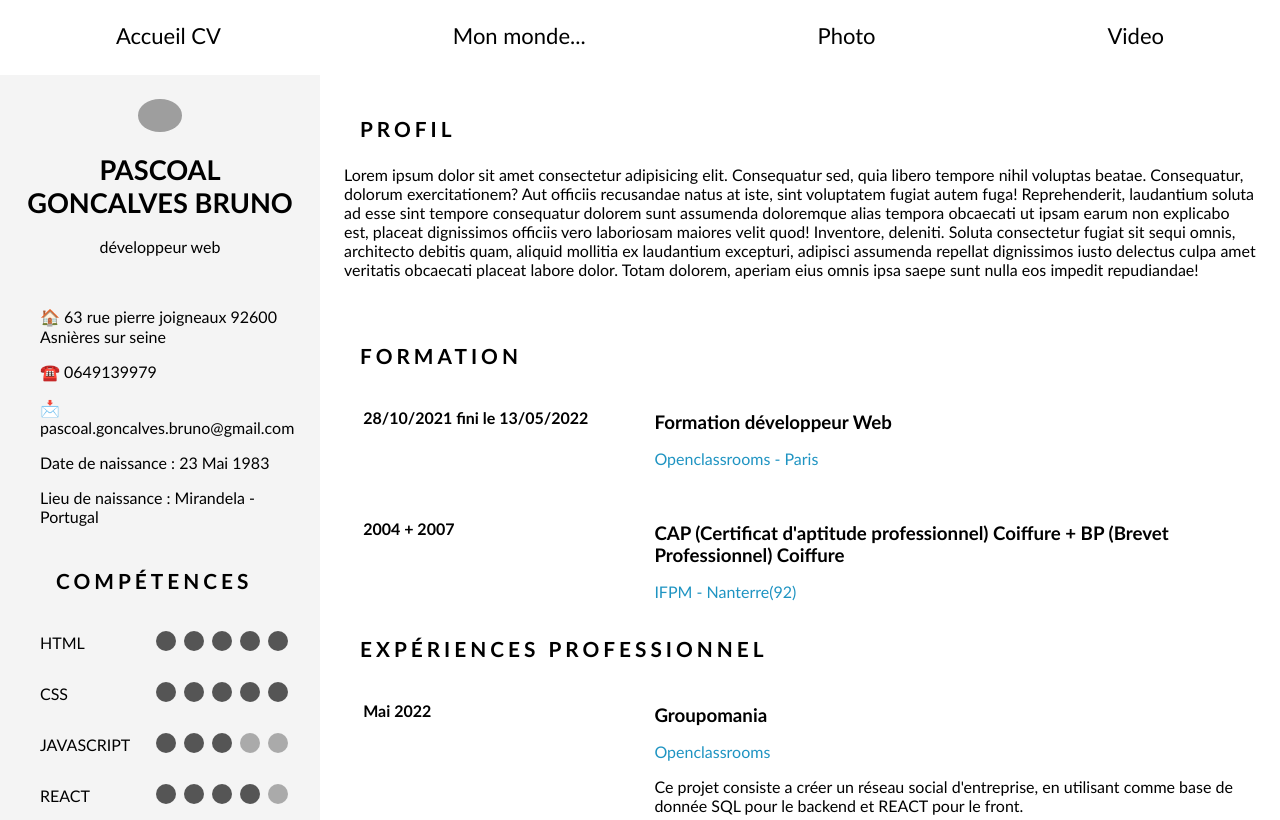
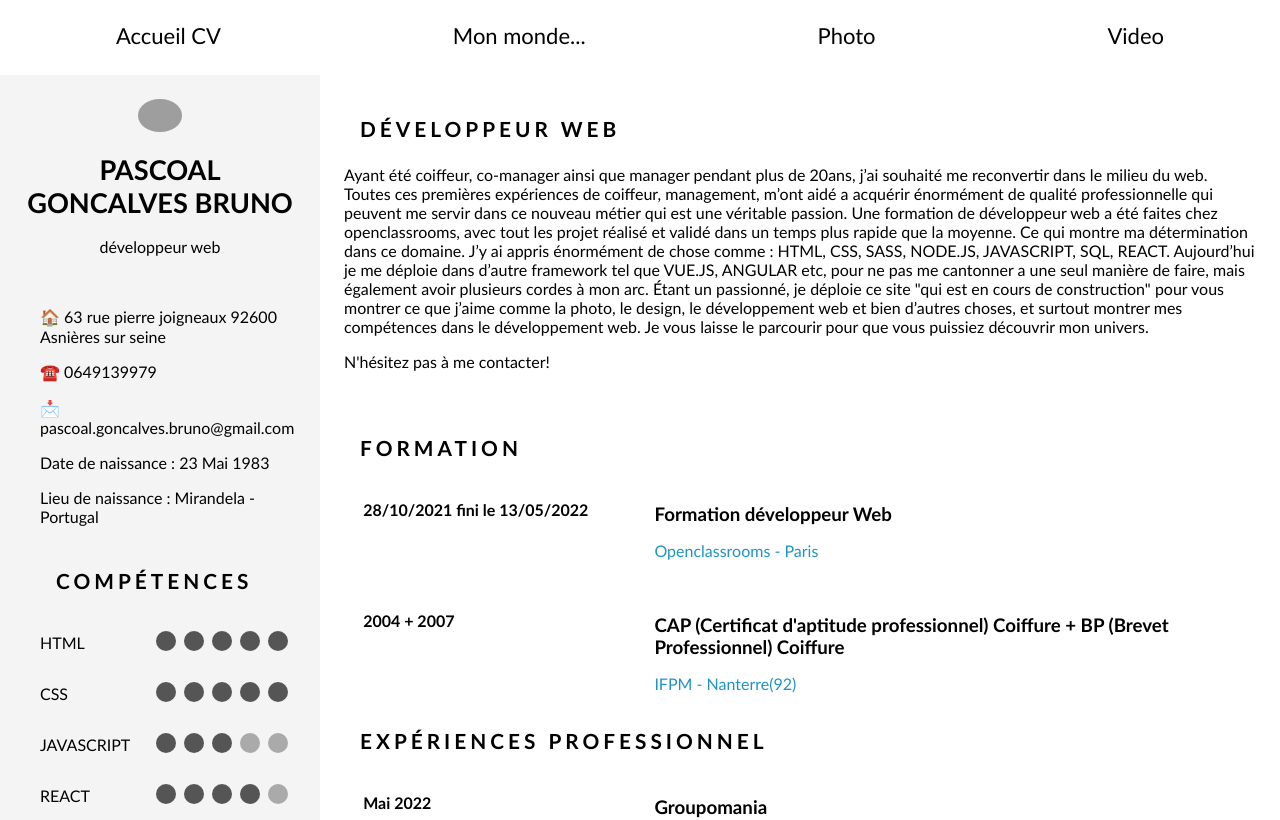
Before and after one commit to bruno92600/testmonsite, a React (Create React App) app: page / in a window 1280 px wide. Shown: the top 820 px of the page. Built offline with nearby package versions, Linux system fonts and the light colour scheme; grey boxes are pictures that could not be loaded.

Commit message:
rectif profil

```diff
--- a/src/components/ProfilCV.js
+++ b/src/components/ProfilCV.js
@@ -3,21 +3,26 @@ import React from "react";
 const ProfilCV = () => {
   return (
     <div className="profil mb5">
-      <h2 className="h2">Profil</h2>
+      <h2 className="h2">DÉVELOPPEUR WEB</h2>
       <p>
-        Lorem ipsum dolor sit amet consectetur adipisicing elit. Consequatur
-        sed, quia libero tempore nihil voluptas beatae. Consequatur, dolorum
-        exercitationem? Aut officiis recusandae natus at iste, sint voluptatem
-        fugiat autem fuga! Reprehenderit, laudantium soluta ad esse sint tempore
-        consequatur dolorem sunt assumenda doloremque alias tempora obcaecati ut
-        ipsam earum non explicabo est, placeat dignissimos officiis vero
-        laboriosam maiores velit quod! Inventore, deleniti. Soluta consectetur
-        fugiat sit sequi omnis, architecto debitis quam, aliquid mollitia ex
-        laudantium excepturi, adipisci assumenda repellat dignissimos iusto
-        delectus culpa amet veritatis obcaecati placeat labore dolor. Totam
-        dolorem, aperiam eius omnis ipsa saepe sunt nulla eos impedit
-        repudiandae!
+        Ayant été coiffeur, co-manager ainsi que manager pendant plus de 20ans,
+        j’ai souhaité me reconvertir dans le milieu du web. Toutes ces premières
+        expériences de coiffeur, management, m’ont aidé a acquérir énormément de
+        qualité professionnelle qui peuvent me servir dans ce nouveau métier qui
+        est une véritable passion. Une formation de développeur web a été faites
+        chez openclassrooms, avec tout les projet réalisé et validé dans un
+        temps plus rapide que la moyenne. Ce qui montre ma détermination dans ce
+        domaine. J’y ai appris énormément de chose comme : HTML, CSS, SASS,
+        NODE.JS, JAVASCRIPT, SQL, REACT. Aujourd’hui je me déploie dans d’autre
+        framework tel que VUE.JS, ANGULAR etc, pour ne pas me cantonner a une
+        seul manière de faire, mais également avoir plusieurs cordes à mon arc.
+        Étant un passionné, je déploie ce site "qui est en cours de
+        construction" pour vous montrer ce que j’aime comme la photo, le design,
+        le développement web et bien d’autres choses, et surtout montrer mes
+        compétences dans le développement web. Je vous laisse le parcourir pour
+        que vous puissiez découvrir mon univers.
       </p>
+      <p>N'hésitez pas à me contacter!</p>
     </div>
   );
 };
--- a/src/data/ExperiencesCV.js
+++ b/src/data/ExperiencesCV.js
@@ -130,7 +130,7 @@ export const dataExperiences = [
     title: "coiffeur/coiffeur co-manager",
     date: "septembre 2001 à Mai 2021",
     location: "Franck Provost, Camille Albane, Dessange, etc...",
-    text: `Plus de 20ans de carrières dans le milieu de la coiffure, dont les dernières années en co-manager et manager. J'ai su acquerir.`,
+    text: `Plus de 20ans de carrières dans le milieu de la coiffure, dont les dernières années en co-manager et manager.`,
     missions: [
       {
         id: 2,
```
